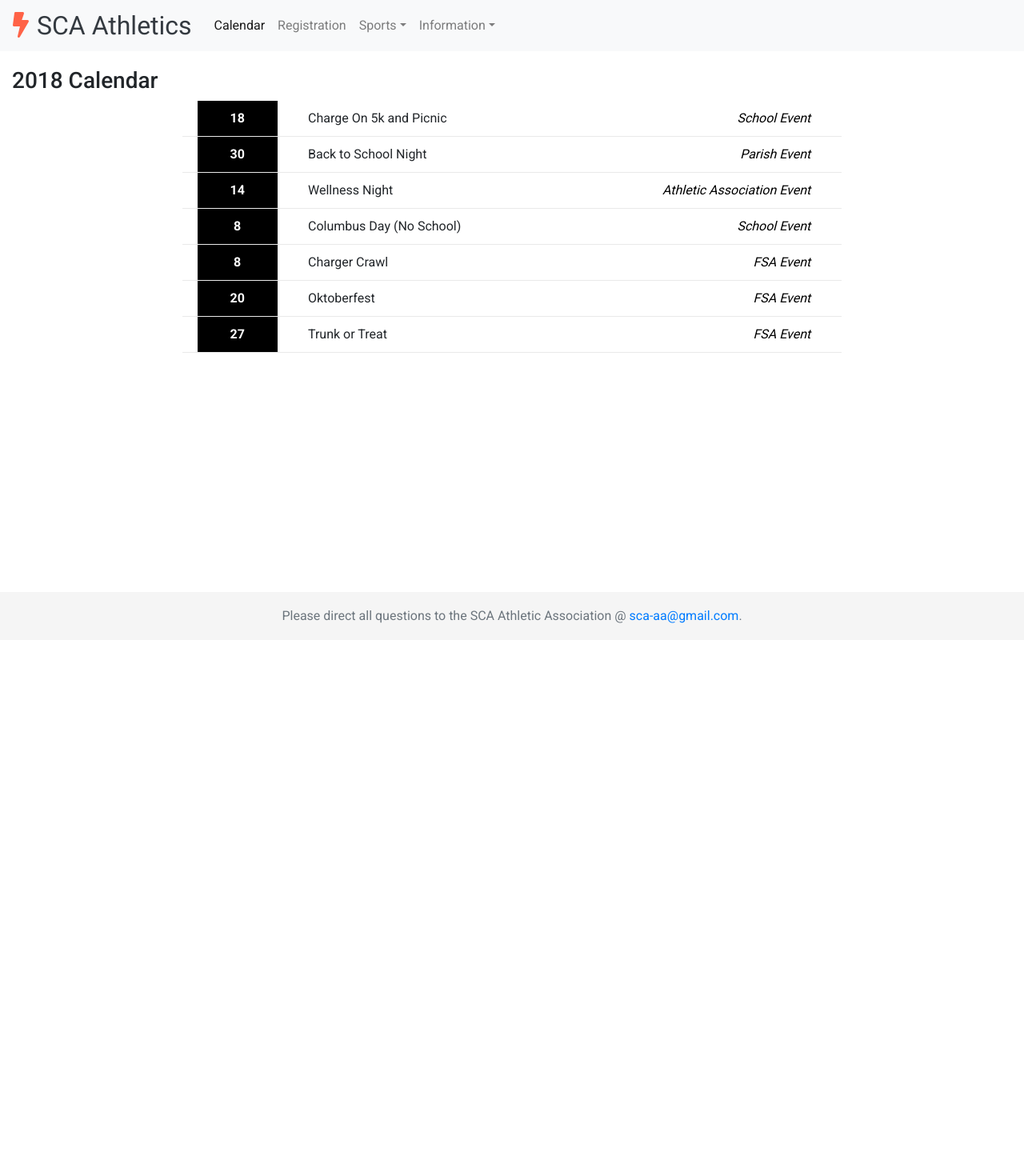
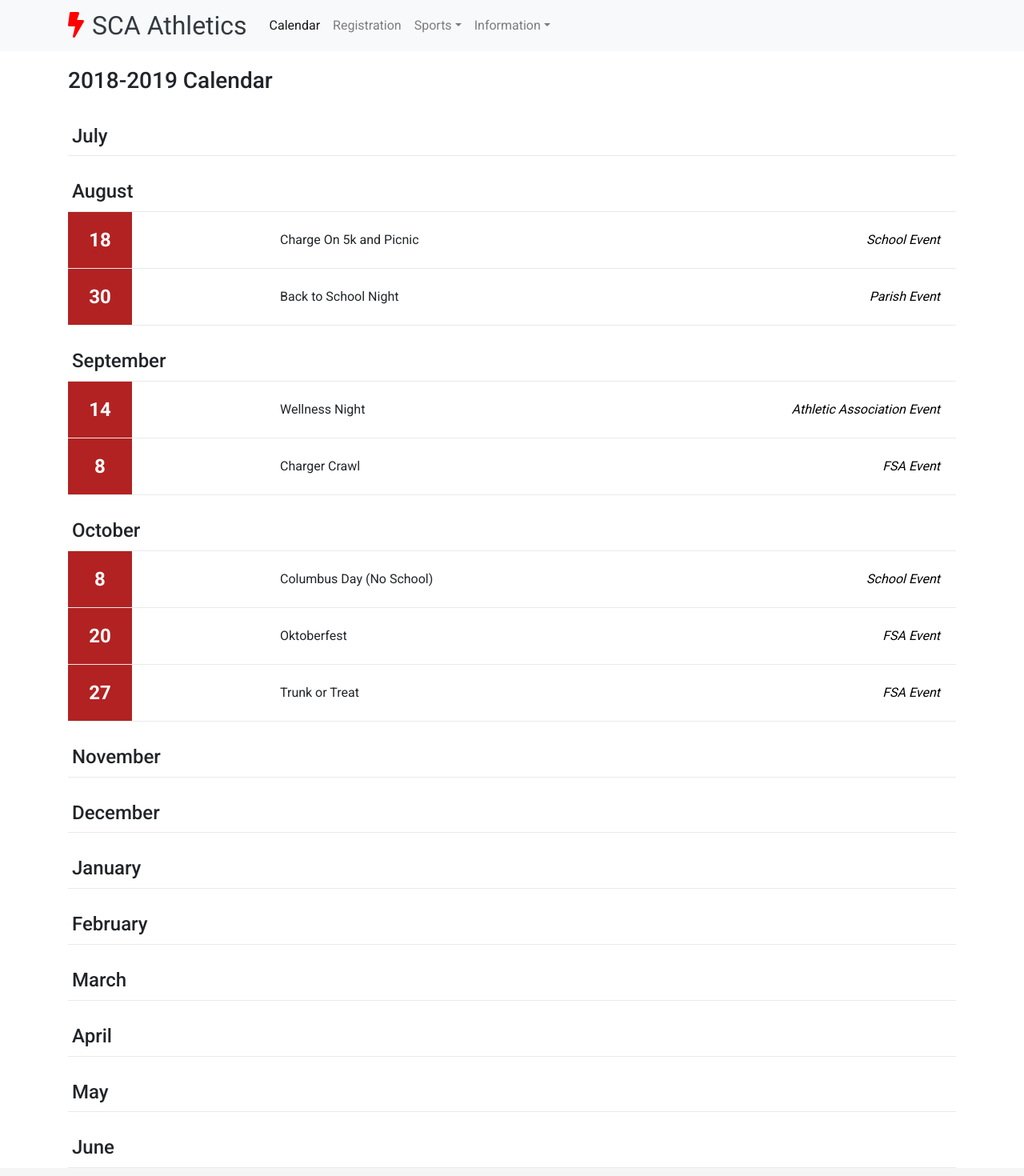
Before and after one commit to gheidorn/sca-athletics, a React (Create React App) app: page /calendar in a window 1280 px wide. Shown: the top 1470 px of the page at 80% size. Before the commit the page ends 800 px from the top, so only its background shows below. Built offline with nearby package versions, Linux system fonts and the light colour scheme.

Commit message:
refined calendar component

```diff
--- a/package.json
+++ b/package.json
@@ -5,6 +5,7 @@
   "dependencies": {
     "classnames": "^2.2.5",
     "contentful": "^6.1.0",
+    "moment": "^2.22.2",
     "react": "^16.3.1",
     "react-dom": "^16.3.1",
     "react-router-dom": "^4.2.2",
--- a/src/App.js
+++ b/src/App.js
@@ -1,26 +1,26 @@
-import React, { Component } from 'react';
-import { Route } from 'react-router-dom';
+import React, { Component } from "react";
+import { Route } from "react-router-dom";
 
-import './App.css';
+import "./App.css";
 
-import Header from './components/Header';
-import HomePage from './pages/HomePage';
-import AthleticBoardPage from './pages/AthleticBoardPage';
-import AthleteListPage from './pages/AthleteListPage';
-import SportsPage from './pages/SportsPage';
-import SportsListPage from './pages/SportsListPage';
-import NewAthleteFormPage from './pages/NewAthleteFormPage';
-import RegistrationPage from './pages/RegistrationPage';
-import ByLawsPage from './pages/ByLawsPage';
-import StickyFooter from './components/StickyFooter';
-import CalendarPage from './pages/CalendarPage';
+import Header from "./components/Header";
+import HomePage from "./pages/HomePage";
+import AthleticBoardPage from "./pages/AthleticBoardPage";
+import AthleteListPage from "./pages/AthleteListPage";
+import SportsPage from "./pages/SportsPage";
+import SportsListPage from "./pages/SportsListPage";
+import NewAthleteFormPage from "./pages/NewAthleteFormPage";
+import RegistrationPage from "./pages/RegistrationPage";
+import ByLawsPage from "./pages/ByLawsPage";
+import StickyFooter from "./components/StickyFooter";
+import CalendarPage from "./pages/CalendarPage";
 
 class App extends Component {
   render() {
     return (
       <div className="App">
         <Header />
-        <div className="container-fluid">
+        <div className="container">
           <Route exact path="/" component={HomePage} />
           <Route exact path="/calendar" component={CalendarPage} />
           <Route exact path="/athletes" component={AthleteListPage} />
--- a/src/components/Calendar.css
+++ b/src/components/Calendar.css
@@ -1,19 +1,28 @@
-@import url('https://fonts.googleapis.com/css?family=Roboto:400,700');
+@import url("https://fonts.googleapis.com/css?family=Roboto:400,700");
+
+h4 {
+  background-color: #fff;
+  border-bottom: 1px solid #eaeaea;
+  margin: 0px 0px;
+  padding: 30px 5px 10px;
+}
 
 .event {
   border-bottom: 1px solid #eaeaea;
   display: flex;
   font-family: roboto;
-  justify-content: space-evenly;
+  justify-content: space-between;
+  line-height: 50px;
 }
 
 .date {
-  background-color: black;
+  background-color: firebrick;
   color: white;
+  font-size: x-large;
   font-weight: bold;
   padding: 10px 20px;
   text-align: center;
-  width: 100px;
+  width: 80px;
 }
 
 .name {
@@ -26,5 +35,5 @@
   font-style: italic;
   padding: 10px 20px;
   text-align: right;
-  width: 250px;
+  width: 300px;
 }
--- a/src/components/Calendar.js
+++ b/src/components/Calendar.js
@@ -1,23 +1,119 @@
-import React, { Component } from 'react';
+import React, { Component } from "react";
 
-import './Calendar.css';
+import "./Calendar.css";
+
+const schoolCalendar = [
+  {
+    name: "July",
+    month: 7,
+    year: 2018
+  },
+  {
+    name: "August",
+    month: 8,
+    year: 2018
+  },
+  {
+    name: "September",
+    month: 9,
+    year: 2018
+  },
+  {
+    name: "October",
+    month: 10,
+    year: 2018
+  },
+  {
+    name: "November",
+    month: 11,
+    year: 2018
+  },
+  {
+    name: "December",
+    month: 12,
+    year: 2018
+  },
+  {
+    name: "January",
+    month: 1,
+    year: 2019
+  },
+  {
+    name: "February",
+    month: 2,
+    year: 2019
+  },
+  {
+    name: "March",
+    month: 3,
+    year: 2019
+  },
+  {
+    name: "April",
+    month: 4,
+    year: 2019
+  },
+  {
+    name: "May",
+    month: 5,
+    year: 2019
+  },
+  {
+    name: "June",
+    month: 6,
+    year: 2019
+  }
+];
 
 class Calendar extends Component {
+  componentWillMount() {
+    // sort the events by month, then day
+    this.props.events.sort((a, b) => {
+      if (a.year > b.year) {
+        return 1;
+      }
+      if (a.year === b.year && a.month > b.month) {
+        return 1;
+      }
+      if (a.year === b.year && a.month === b.month && a.day > b.day) {
+        return 1;
+      }
+      if (a.year === b.year && a.month === b.month && a.day < b.day) {
+        return -1;
+      }
+      if (a.year < b.year) {
+        return -1;
+      }
+      return 0;
+    });
+  }
+
   render() {
-    // sort the events by date
-    return (
-      <div className="row">
-        <div className="col-md-2" />
-        <div className="col-md-8">
-          {this.props.events.map(({ name, date, month, day, type }) => (
+    let monthFilter = function(event) {
+      return event.month === schoolCalendar[i].month;
+    };
+
+    let eventMarkup = [];
+    for (var i = 0; i < schoolCalendar.length; i++) {
+      eventMarkup.push(
+        <h4 key={schoolCalendar[i].name}>{schoolCalendar[i].name}</h4>
+      );
+      eventMarkup.push(
+        this.props.events
+          .filter(monthFilter)
+          .map(({ name, date, month, day, type }) => (
             <div className="event" key={name}>
               <div className="date">{day}</div>
               <div className="name">{name}</div>
               <div className="type">{type}</div>
             </div>
-          ))}
-        </div>
-        <div className="col-md-2" />
+          ))
+      );
+    }
+
+    return (
+      <div className="row">
+        <div className="col-md-12">{eventMarkup}</div>
       </div>
     );
   }
--- a/src/components/Header.js
+++ b/src/components/Header.js
@@ -1,12 +1,13 @@
-import React from 'react';
-import { Link } from 'react-router-dom';
+import React from "react";
+import { Link } from "react-router-dom";
 
-const faStyle = { fontSize: '2em', color: 'Tomato', marginRight: '20px' };
-const nudge = { marginRight: '10px' };
+const faStyle = { fontSize: "2em", color: "red", marginRight: "20px" };
+const nudge = { marginRight: "10px" };
 
 export default () => {
   return (
-    <nav className="navbar navbar-expand-sm navbar-light bg-light">
+    <nav className="navbar navbar-expand-lg navbar-light bg-light">
+      <div className="container">
         <div style={faStyle}>
           <i className="fas fa-bolt" style={nudge} />
           <a className="text-dark" href="/">
@@ -98,6 +99,7 @@ export default () => {
             </li>
           </ul>
         </div>
+      </div>
     </nav>
   );
 };
--- a/src/pages/CalendarPage.js
+++ b/src/pages/CalendarPage.js
@@ -1,58 +1,65 @@
-import React, { Component } from 'react';
+import React, { Component } from "react";
 
-import Calendar from '../components/Calendar';
+import Calendar from "../components/Calendar";
 
 class CalendarPage extends Component {
   render() {
     const events = [
       {
-        name: 'Charge On 5k and Picnic',
-        date: 'August 18th',
+        name: "Charge On 5k and Picnic",
+        date: "August 18th",
         month: 8,
         day: 18,
-        type: 'School Event'
+        year: 2018,
+        type: "School Event"
       },
       {
-        name: 'Back to School Night',
-        date: 'August 30th',
+        name: "Back to School Night",
+        date: "August 30th",
         month: 8,
         day: 30,
-        type: 'Parish Event'
+        year: 2018,
+        type: "Parish Event"
       },
       {
-        name: 'Wellness Night',
-        date: 'September 14th',
+        name: "Wellness Night",
+        date: "September 14th",
         month: 9,
         day: 14,
-        type: 'Athletic Association Event'
+        year: 2018,
+        type: "Athletic Association Event"
       },
       {
-        name: 'Columbus Day (No School)',
-        date: 'October 8th',
+        name: "Columbus Day (No School)",
+        date: "October 8th",
         month: 10,
         day: 8,
-        type: 'School Event'
+        year: 2018,
+        type: "School Event"
       },
       {
-        name: 'Charger Crawl',
-        date: 'September 8th',
+        name: "Charger Crawl",
+        date: "September 8th",
         month: 9,
         day: 8,
-        type: 'FSA Event'
+        year: 2018,
+        type: "FSA Event"
       },
       {
-        name: 'Oktoberfest',
-        date: 'October 20th',
+        name: "Oktoberfest",
+        date: "October 20th",
         month: 10,
         day: 20,
-        type: 'FSA Event'
+        year: 2018,
+        type: "FSA Event"
       },
       {
-        name: 'Trunk or Treat',
-        date: 'October 27th',
+        name: "Trunk or Treat",
+        date: "October 27th",
         month: 10,
         day: 27,
-        type: 'FSA Event'
+        year: 2018,
+        type: "FSA Event"
       }
     ];
 
@@ -60,7 +67,7 @@ class CalendarPage extends Component {
       <div>
         <div className="row">
           <div className="col-md-12">
-            <h3>2018 Calendar</h3>
+            <h3>2018-2019 Calendar</h3>
           </div>
         </div>
         <div className="row">
```
Also changed, not shown: 1 other file (tests, documents, lock files or other folders). Lines whose indentation alone changed are shown as unchanged.
